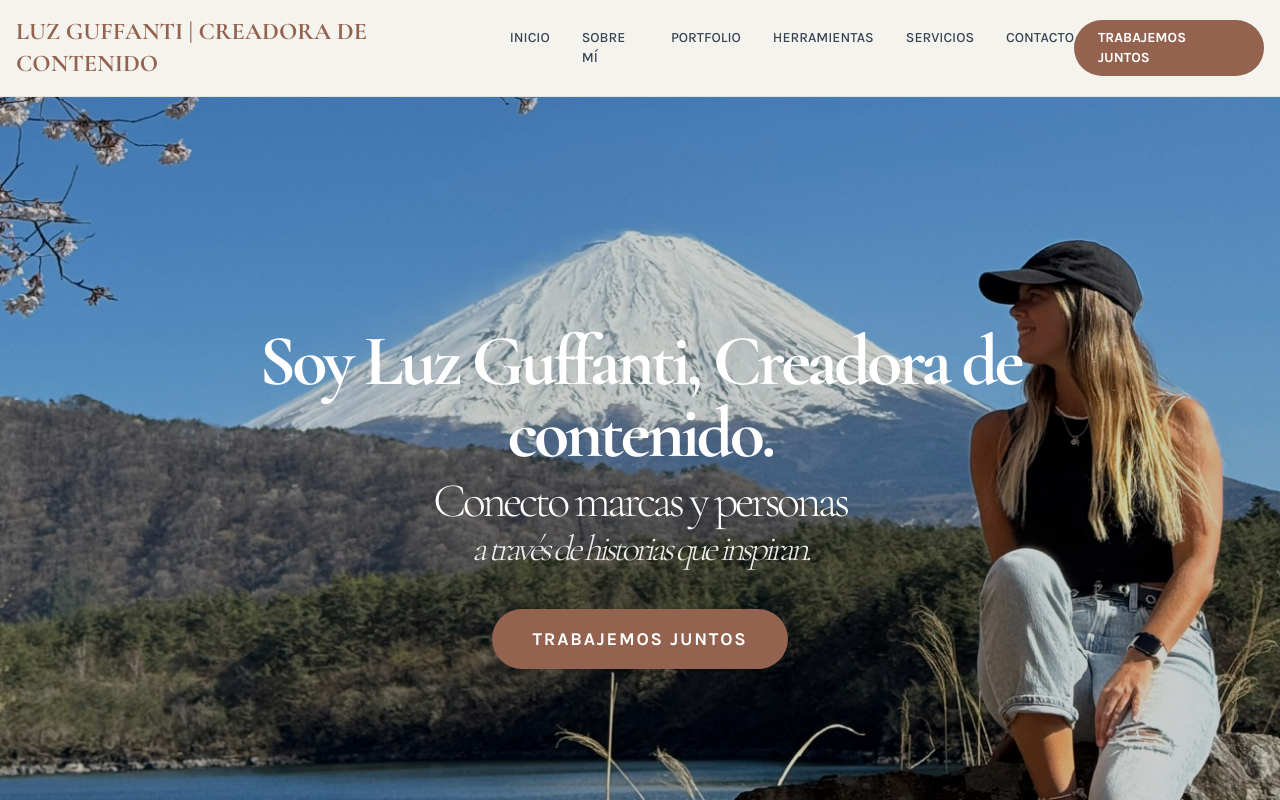
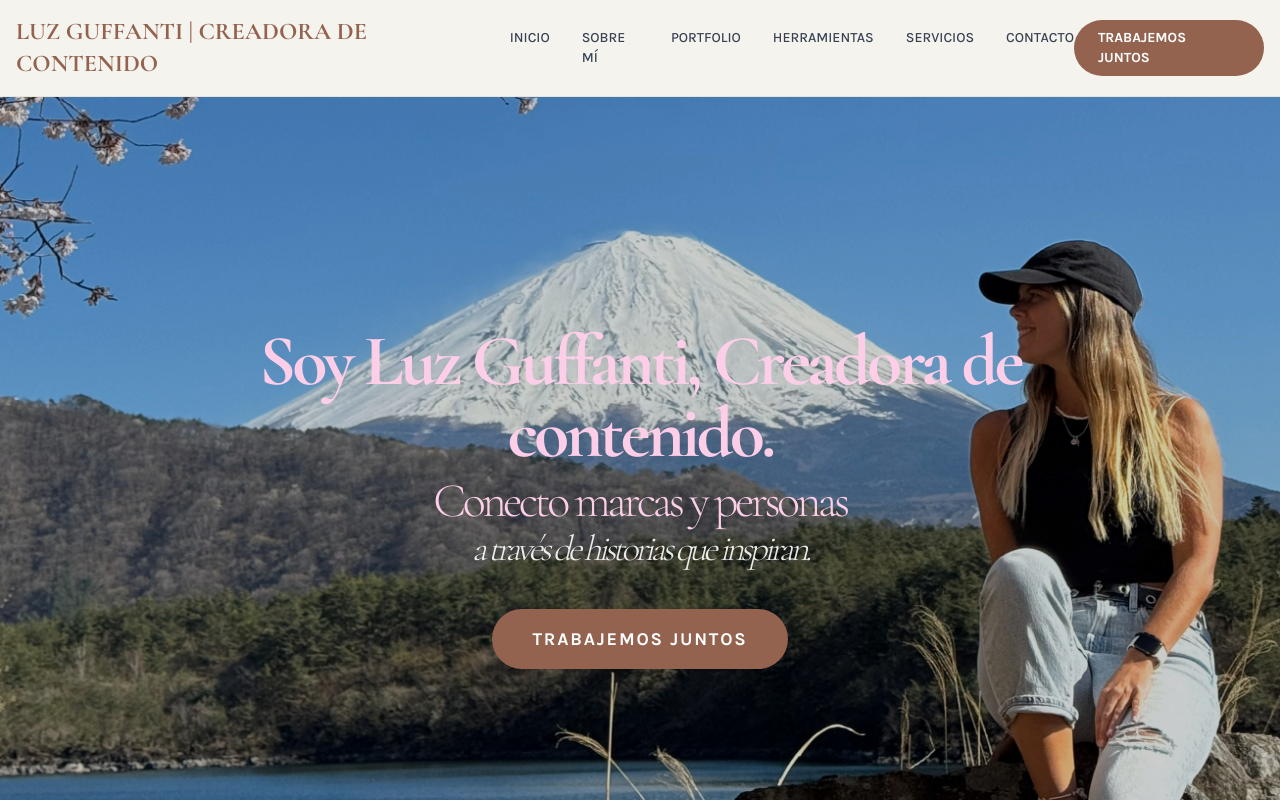
Before and after one commit to fmonfasani/LuzGuffanti, a Next.js app: page / in a window 1280 px wide. Shown: the top 800 px of the page. Built offline with nearby package versions, Linux system fonts and the light colour scheme.

Commit message:
Change text color from white to pink-200 in Hero

```diff
--- a/src/components/sections/Hero.tsx
+++ b/src/components/sections/Hero.tsx
@@ -27,7 +27,7 @@ export function Hero({ onCtaClick }: HeroProps) {
       {/* Content */}
       <div className="relative z-10 text-center px-4 max-w-4xl">
       <motion.h1
-        className="text-4xl md:text-7xl font-display font-bold text-white mb-10 tracking-tighter text-center"
+        className="text-4xl md:text-7xl font-display font-bold text-pink-200 mb-10 tracking-tighter text-center"
         initial={{ opacity: 0, y: 20 }}
         animate={{ opacity: 1, y: 0 }}
         transition={{ duration: 0.8 }}
```
